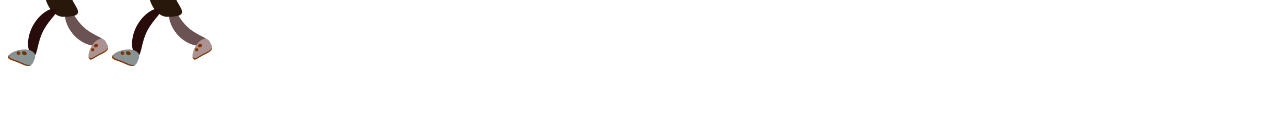
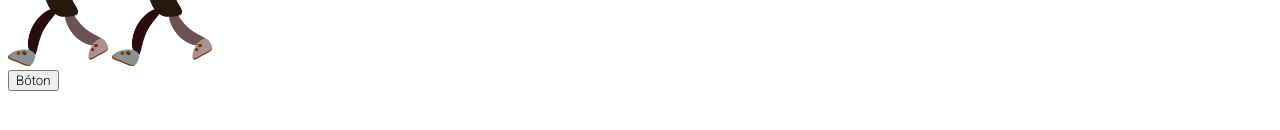
Before and after one commit to Nico10-LM/cv2020, a plain HTML site: page index.html in a window 1280 px wide. Shown: the part 642-772 px from the top of the page. Drawn offline with Linux system fonts and the light colour scheme.

Commit message:
Botton agregado

```diff
--- a/index.html
+++ b/index.html
@@ -72,6 +72,7 @@
     <input type="text" placeholder="ingrese tu correo"><br>
     <input type="password" placeholder=" ingrese tu password"><br>
     <img width="100" src="pueva01.png" >
-    <img width="100" src="pueva01.png" >
+    <img width="100" src="pueva01.png" ><br>
+    <button>Bóton</button> <br>
 </body>
 </html>
```
